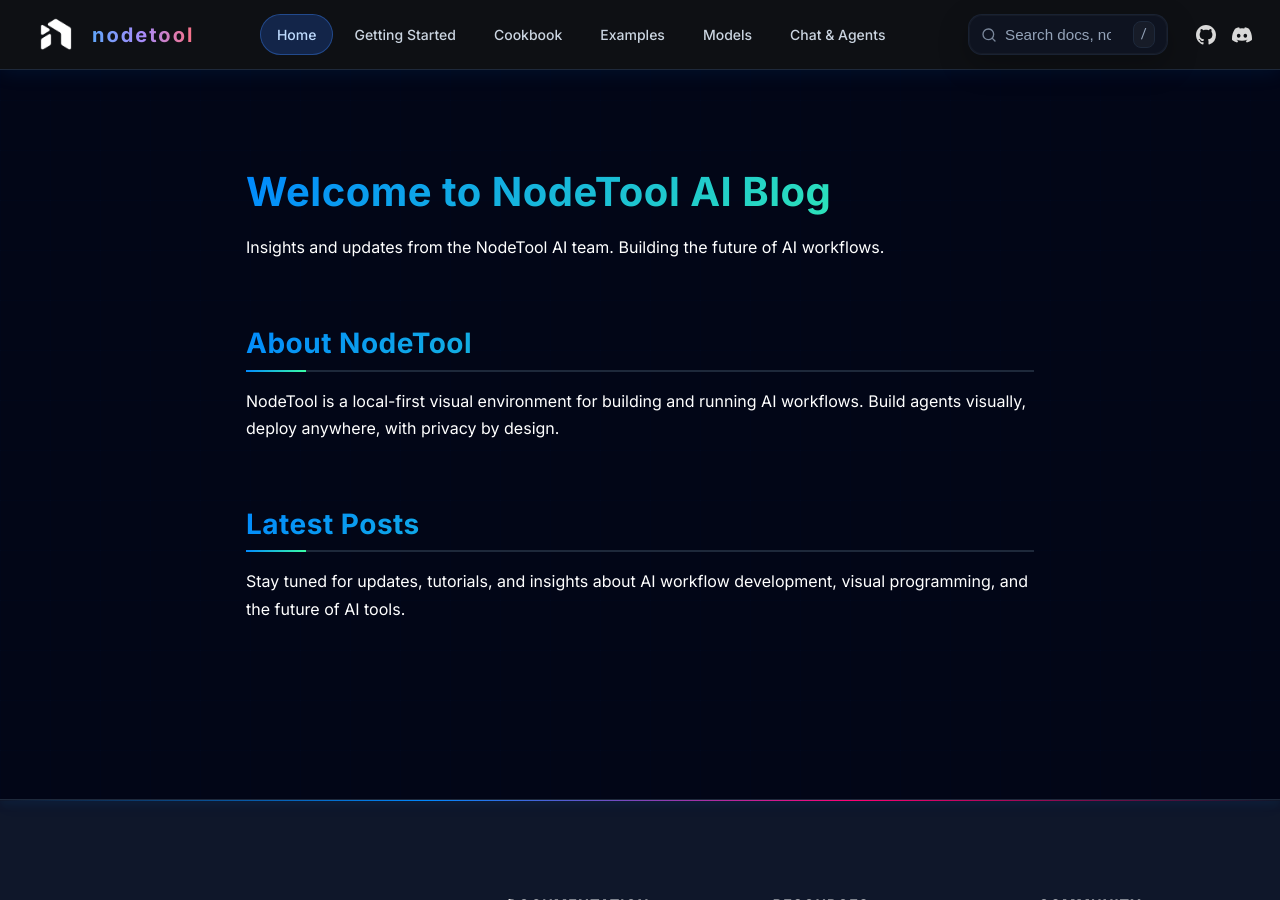
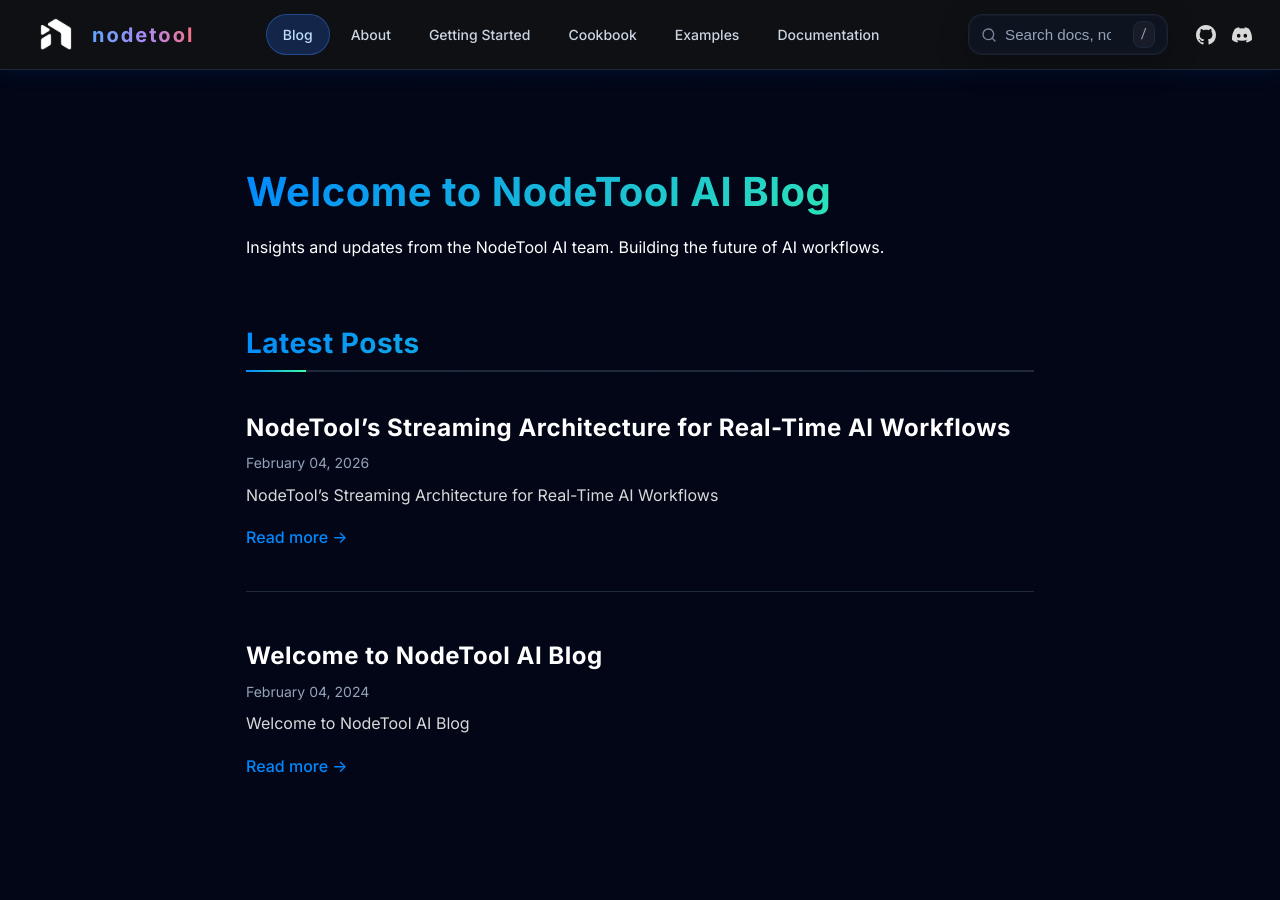
Before and after one commit to nodetool-ai/blog, a Jekyll site: the page built from index.md, in a window 1280 px wide and 900 px high. Built offline with Jekyll 4.4.1, drawn with Linux system fonts in a browser that asks for light colours.

Commit message:
Implement blog improvements: latest posts, enhanced about page, fixed navigation, mermaid support
Co-authored-by: georgi <19498+georgi@users.noreply.github.com>

```diff
--- a/_config.yml
+++ b/_config.yml
@@ -68,6 +68,7 @@ kramdown:
   syntax_highlighter_opts:
     block:
       line_numbers: false
+  parse_block_html: true
 
 # Collections for blog posts
 collections:
--- a/_includes/header.html
+++ b/_includes/header.html
@@ -14,12 +14,12 @@
       </button>
 
       <ul class="nav-list">
-        <li><a href="{{ '/' | relative_url }}" class="nav-item {% if page.url == '/' %}active{% endif %}">Home</a></li>
-        <li><a href="{{ '/getting-started' | relative_url }}" class="nav-item {% if page.url contains '/getting-started' %}active{% endif %}">Getting Started</a></li>
-        <li><a href="{{ '/cookbook' | relative_url }}" class="nav-item {% if page.url contains '/cookbook' %}active{% endif %}">Cookbook</a></li>
-        <li><a href="{{ '/workflows/' | relative_url }}" class="nav-item {% if page.url contains '/workflows' %}active{% endif %}">Examples</a></li>
-        <li><a href="{{ '/models-and-providers' | relative_url }}" class="nav-item {% if page.url contains '/models-and-providers' %}active{% endif %}">Models</a></li>
-        <li><a href="{{ '/global-chat-agents' | relative_url }}" class="nav-item {% if page.url contains '/global-chat-agents' %}active{% endif %}">Chat & Agents</a></li>
+        <li><a href="{{ '/' | relative_url }}" class="nav-item {% if page.url == '/' %}active{% endif %}">Blog</a></li>
+        <li><a href="{{ '/about' | relative_url }}" class="nav-item {% if page.url contains '/about' %}active{% endif %}">About</a></li>
+        <li><a href="https://docs.nodetool.ai/getting-started" class="nav-item" target="_blank" rel="noopener">Getting Started</a></li>
+        <li><a href="https://docs.nodetool.ai/cookbook" class="nav-item" target="_blank" rel="noopener">Cookbook</a></li>
+        <li><a href="https://docs.nodetool.ai/workflows/" class="nav-item" target="_blank" rel="noopener">Examples</a></li>
+        <li><a href="https://docs.nodetool.ai" class="nav-item" target="_blank" rel="noopener">Documentation</a></li>
       </ul>
     </nav>
 
--- a/_layouts/default.html
+++ b/_layouts/default.html
@@ -13,10 +13,28 @@
   <link rel="preconnect" href="https://fonts.googleapis.com">
   <link rel="preconnect" href="https://fonts.gstatic.com" crossorigin>
   <link href="https://fonts.googleapis.com/css2?family=Inter:wght@300;400;500;600;700&family=JetBrains+Mono:wght@400;500;600&family=Orbitron:wght@400;500;600;700;800;900&display=swap" rel="stylesheet">
-  <script src="https://cdn.jsdelivr.net/npm/mermaid@11.12.1/dist/mermaid.min.js"></script>
+  <script src="https://cdn.jsdelivr.net/npm/mermaid@11/dist/mermaid.min.js"></script>
   <script>
-    mermaid.initialize({
-      theme: 'dark',
+    document.addEventListener('DOMContentLoaded', function() {
+      // Convert mermaid code blocks to mermaid divs
+      document.querySelectorAll('pre code.language-mermaid').forEach(function(codeBlock) {
+        var pre = codeBlock.parentElement;
+        var mermaidDiv = document.createElement('div');
+        mermaidDiv.className = 'mermaid';
+        mermaidDiv.textContent = codeBlock.textContent;
+        pre.parentElement.replaceChild(mermaidDiv, pre);
+      });
+
+      // Initialize mermaid
+      mermaid.initialize({
+        startOnLoad: true,
+        theme: 'dark',
+        securityLevel: 'loose',
+        flowchart: {
+          useMaxWidth: true,
+          htmlLabels: true
+        }
+      });
     });
   </script>
 
--- a/_layouts/home.html
+++ b/_layouts/home.html
@@ -60,6 +60,56 @@ layout: default
   margin-top: 0;
 }
 
+.post-preview {
+  padding: var(--spacing-lg) 0;
+  border-bottom: 1px solid var(--color-border);
+  margin-bottom: var(--spacing-lg);
+}
+
+.post-preview:last-child {
+  border-bottom: none;
+}
+
+.post-preview h3 {
+  margin: 0 0 var(--spacing-sm) 0;
+  font-size: 1.5rem;
+}
+
+.post-preview h3 a {
+  color: var(--color-text-primary);
+  text-decoration: none;
+  transition: color var(--transition-fast);
+}
+
+.post-preview h3 a:hover {
+  color: var(--color-accent-cyan);
+}
+
+.post-meta {
+  color: var(--color-text-muted);
+  font-size: 0.875rem;
+  margin-bottom: var(--spacing-sm);
+}
+
+.post-excerpt {
+  color: var(--color-text-secondary);
+  line-height: 1.6;
+  margin-bottom: var(--spacing-md);
+}
+
+.read-more {
+  color: var(--color-accent-cyan);
+  text-decoration: none;
+  font-weight: 500;
+  transition: color var(--transition-fast);
+  display: inline-block;
+}
+
+.read-more:hover {
+  color: var(--color-accent-green);
+  text-decoration: underline;
+}
+
 @media (max-width: 768px) {
   .hero-title {
     font-size: 2.5rem;
@@ -72,5 +122,9 @@ layout: default
   .home-content {
     padding: var(--spacing-lg);
   }
+
+  .post-preview h3 {
+    font-size: 1.25rem;
+  }
 }
 </style>
--- a/about.md
+++ b/about.md
@@ -3,26 +3,76 @@ layout: page
 title: About
 ---
 
-# About NodeTool AI Blog
+# About NodeTool
 
-This blog shares insights, updates, and tutorials from the NodeTool AI team.
+NodeTool is a local-first visual environment for building and running AI workflows. It empowers developers and creators to build sophisticated AI applications through an intuitive node-based interface.
 
 ## What is NodeTool?
 
-NodeTool is a local-first visual environment for building and running AI workflows. It allows you to:
+NodeTool transforms AI development by providing a visual programming environment where you can:
 
-- Build agents visually using a node-based interface
-- Deploy anywhere with flexibility
-- Maintain privacy by design with local-first architecture
-- Integrate with various AI models and providers
+- **Build AI Workflows Visually**: Create complex AI pipelines using an intuitive drag-and-drop node editor
+- **Run Locally**: Your data and models stay on your machine - privacy by design
+- **Multi-Model Support**: Integrate with OpenAI, Anthropic, Replicate, ComfyUI, and more
+- **Real-Time Streaming**: Token-by-token LLM streaming and progressive image generation
+- **Extensible Architecture**: Build custom nodes and extend functionality
+- **Deploy Anywhere**: Run workflows on your local machine, server, or cloud
 
-## Stay Connected
+## Key Features
 
-Follow our development and join the community:
+### Visual Node Editor
+Build AI workflows using a powerful node-based interface inspired by tools like ComfyUI and Blender. Connect nodes to create pipelines for text generation, image processing, audio synthesis, and more.
 
-- [GitHub Repository](https://github.com/nodetool-ai/nodetool)
-- [Documentation](https://docs.nodetool.ai)
+### Actor-Based Streaming Architecture
+NodeTool uses an innovative actor-based execution model that enables:
+- Real-time token streaming from LLMs
+- Progressive image generation with intermediate results
+- Concurrent node execution without blocking
+- Built-in backpressure management
+
+### Privacy-First Design
+- All processing happens locally on your machine
+- No data sent to external servers (unless you explicitly use cloud APIs)
+- Full control over your AI models and data
+
+### Rich Node Library
+- LLM nodes for text generation and chat
+- Image generation and manipulation
+- Audio processing and synthesis
+- Video processing capabilities
+- Data transformation and utilities
+- Custom node support
+
+## Getting Started
+
+To start using NodeTool:
+
+1. Visit our [Documentation](https://docs.nodetool.ai) for installation instructions
+2. Explore the [Getting Started Guide](https://docs.nodetool.ai/getting-started)
+3. Try example workflows in our [Cookbook](https://docs.nodetool.ai/cookbook)
+
+## Community & Support
+
+Join our growing community:
+
+- **GitHub**: [github.com/nodetool-ai/nodetool](https://github.com/nodetool-ai/nodetool)
+- **Documentation**: [docs.nodetool.ai](https://docs.nodetool.ai)
+- **Discord**: Join our community server for support and discussions
+
+## About This Blog
+
+This blog shares:
+- **Technical Deep Dives**: Architecture explanations and implementation details
+- **Tutorials**: Step-by-step guides for building AI workflows
+- **Product Updates**: Latest features and improvements
+- **Community Spotlights**: Showcasing projects built with NodeTool
 
 ## Contributing
 
-We welcome contributions! Check out our repository and documentation to learn how you can help improve NodeTool.
+NodeTool is open source! We welcome contributions of all kinds:
+- Bug reports and feature requests
+- Code contributions
+- Documentation improvements
+- Example workflows and tutorials
+
+Visit our [GitHub repository](https://github.com/nodetool-ai/nodetool) to get started.
--- a/index.md
+++ b/index.md
@@ -7,10 +7,19 @@ title: Home
 
 Insights and updates from the NodeTool AI team. Building the future of AI workflows.
 
-## About NodeTool
-
-NodeTool is a local-first visual environment for building and running AI workflows. Build agents visually, deploy anywhere, with privacy by design.
-
 ## Latest Posts
 
-Stay tuned for updates, tutorials, and insights about AI workflow development, visual programming, and the future of AI tools.
+{% for post in site.posts limit:5 %}
+<article class="post-preview">
+  <h3><a href="{{ post.url | relative_url }}">{{ post.title }}</a></h3>
+  <p class="post-meta">{{ post.date | date: "%B %d, %Y" }}</p>
+  {% if post.excerpt %}
+  <p class="post-excerpt">{{ post.excerpt | strip_html | truncatewords: 50 }}</p>
+  {% endif %}
+  <a href="{{ post.url | relative_url }}" class="read-more">Read more →</a>
+</article>
+{% endfor %}
+
+{% if site.posts.size == 0 %}
+<p>Stay tuned for updates, tutorials, and insights about AI workflow development, visual programming, and the future of AI tools.</p>
+{% endif %}
```
